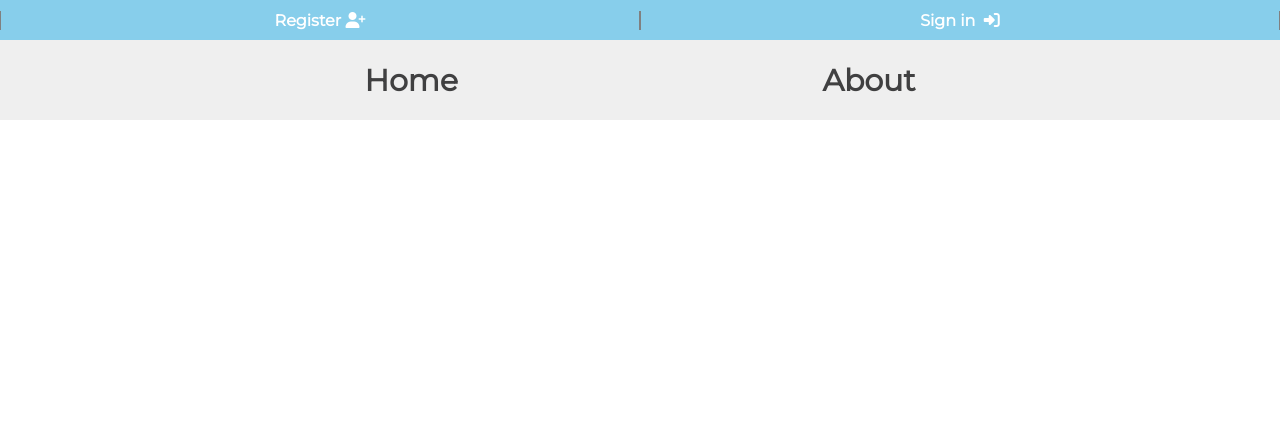
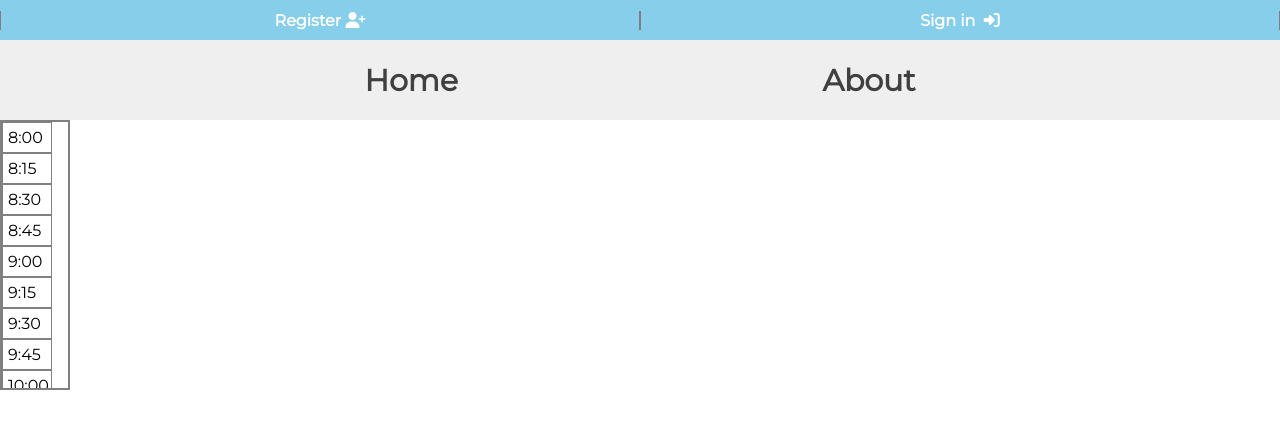
Before and after one commit to oleg1994/AppointMe, a React (Create React App) app in the folder AppointMe/: page /TimeSelector in a window 1280 px wide. Shown: the top 428 px of the page. Built offline with nearby package versions, Linux system fonts and the light colour scheme.

Commit message:
remove the selector

```diff
--- a/AppointMe/package.json
+++ b/AppointMe/package.json
@@ -4,6 +4,7 @@
   "private": true,
   "proxy": "http://localhost:4000/",
   "dependencies": {
+    "antd": "^3.20.0",
     "react": "~16.8.6",
     "react-calendar": "^2.19.0",
     "react-datepicker": "^2.7.0",
--- a/AppointMe/src/view/App.js
+++ b/AppointMe/src/view/App.js
@@ -12,6 +12,7 @@ import Dashboard from './Dashboard/Dashboard'
 import Appointment from './Appointment/Appointment';
 import { StateProvider } from '../Context/state';
 import Scheduling from './Scheduling/Scheduling';
+import TimeSelector from './TimeSelector/TimeSelector';
 
 
 
@@ -49,6 +50,7 @@ function App() {
           <Route path='/dashboard' component={Dashboard} />
           <Route path='/appointment' component={Appointment} />
           <Route path='/scheduling' component={Scheduling} />
+          <Route path='/TimeSelector' component={TimeSelector} />
         </div>
       </Router>
     </StateProvider>
--- a/AppointMe/src/view/Scheduling/Scheduling.css
+++ b/AppointMe/src/view/Scheduling/Scheduling.css
@@ -2,6 +2,14 @@
     height: fit-content;
     width: 100vw;
     text-align: center;
+}
+
+.timeandDate {
+    height: fit-content;
+    width: 100vw;
+    text-align: center;
+    display: flex;
+    justify-content: center;
 }
 
 .reviewWrapper {
--- a/AppointMe/src/view/Scheduling/Scheduling.js
+++ b/AppointMe/src/view/Scheduling/Scheduling.js
@@ -3,6 +3,7 @@ import DatePicker from "react-datepicker";
 import './../Scheduling/Scheduling.css'
 import "react-datepicker/dist/react-datepicker.css";
 import { useStateValue } from '../../Context/state';
+import TimeSelector from '../TimeSelector/TimeSelector';
 
 
 
@@ -20,6 +21,8 @@ function Scheduling(props) {
     const [excluded, setexcluded] = useState([])
     const [hour, sethour] = useState([])
     const [minute, setminute] = useState([])
+    let tempHours = []
+    const [checkTimeSpace, setcheckTimeSpace] = useState(false)
 
 
 
@@ -111,37 +114,37 @@ function Scheduling(props) {
             .then(response => {
                 // console.log(response)
                 setexcluded(response)
-                // response.forEach(element => {
-                //     if (date === element.date) {
+                console.log(response)
+                response.forEach(element => {
+                    console.log(element.date)
+                    console.log(date)
+                    if (date === element.date) {
+                        console.log(element.date)
 
-                //         setexcluded(element.time.slice(0, -3),element.time.slice(3))
 
-                //     }
-                // });
+                    }
+                });
+
 
             })
             .catch(error => console.error('Error:', error));
-    }, []);
+    }, [date]);
 
 
-
-    useEffect(() => {
-        excluded.forEach(element => {
-            // console.log(element.time)
-            sethour(element.time.slice(0, -3))
-            setminute(element.time.slice(3))
-
+    excluded.map((newT, index) => {
+        return (
+            tempHours.push(parseInt(newT.time.slice(0, -3)))
+        )
     });
 
-    }, [excluded])
 
-console.log(minute)
+    console.log(tempHours)
+
 
     return (
         <div className='CalendarWrapper'>
             <div className='AppointName'>Select the day of appointment</div>
-
-
+            <div className='timeandDate' >
                 <DatePicker
                     selected={startDate}
                     onChange={selectedDate}
@@ -149,19 +152,17 @@ console.log(minute)
                     filterDate={isWeekend}
                     inline
                     showTimeSelect
-                timeFormat="HH:mm"
-                timeIntervals={15}
                     dateFormat="MMMM d, yyyy h:mm aa"
-                timeCaption="time"
                     minDate={new Date()}
                     maxDate={LimitDays(new Date(), 10)}
                     minTime={new Date(new Date().setHours(8, 0, 0))}
                     maxTime={new Date(new Date().setHours(20, 0, 0))}
-                excludeTimes={[new Date(new Date().setHours(hour, minute, 0)), new Date(new Date().setHours(hour, minute, 0))]}
-
-
-
+                    timeFormat="HH:mm"
+                    excludeTimes={
+                        tempHours.map((hourz, index) => { return new Date(new Date().setHours(hourz, 0, 0)); })
+                    }
                 />
+            </div>
             < div className='reviewWrapper' >
                 <div className='AppointName'>Review Appointment details:</div>
                 <div className='reviewItem'>
--- /dev/null
+++ b/AppointMe/src/view/TimeSelector/TimeSelector.css
@@ -0,0 +1,47 @@
+.time {
+    height: fit-content;
+    width: 50px;
+    border: 1px grey solid;
+    padding: 5px;
+    cursor: pointer;
+}
+
+.time:hover {
+    background: skyblue;
+}
+
+.time:focus {
+    background: rgb(130, 161, 197);
+}
+
+.timeWrapper {
+    max-height: 270px;
+    max-width: 70px;
+    border: 2px grey solid;
+    overflow: scroll;
+    overflow-x: hidden;
+    position: relative;
+}
+
+
+
+.timeWrapper::-webkit-scrollbar {
+    width: 12px;
+}
+
+.timeWrapper::-webkit-scrollbar-track {
+    -webkit-box-shadow: inset 0 0 6px rgba(0, 0, 0, 0.3);
+    -webkit-border-radius: 10px;
+    border-radius: 10px;
+}
+
+.timeWrapper::-webkit-scrollbar-thumb {
+    -webkit-border-radius: 10px;
+    border-radius: 10px;
+    background: rgba(29, 5, 5, 0.8);
+    -webkit-box-shadow: inset 0 0 6px rgba(0, 0, 0, 0.5);
+}
+
+.timeWrapper::-webkit-scrollbar-thumb:window-inactive {
+    background: rgb(17, 15, 15);
+}
--- /dev/null
+++ b/AppointMe/src/view/TimeSelector/TimeSelector.js
@@ -0,0 +1,74 @@
+import React, { useState} from 'react';
+import './../TimeSelector/TimeSelector.css'
+
+
+
+
+
+
+
+function TimeSelector() {
+    const [time, setTime] = useState()
+return(
+    <ul className='timeWrapper'>
+        <li className='time' tabIndex="1"  onClick={timeSelected}>8:00</li>
+        <li className='time' tabIndex="1" onFocus={timeSelected}>8:15</li>
+        <li className='time' tabIndex="1">8:30</li>
+        <li className='time' tabIndex="1">8:45</li>
+        <li className='time' tabIndex="1">9:00</li>
+        <li className='time' tabIndex="1">9:15</li>
+        <li className='time' tabIndex="1">9:30</li>
+        <li className='time' tabIndex="1">9:45</li>
+        <li className='time' tabIndex="1">10:00</li>
+        <li className='time' tabIndex="1">10:15</li>
+        <li className='time' tabIndex="1">10:30</li>
+        <li className='time' tabIndex="1">10:45</li>
+        <li className='time' tabIndex="1">11:00</li>
+        <li className='time' tabIndex="1">11:15</li>
+        <li className='time' tabIndex="1">11:30</li>
+        <li className='time' tabIndex="1">11:45</li>
+        <li className='time' tabIndex="1">12:00</li>
+        <li className='time' tabIndex="1">12:15</li>
+        <li className='time' tabIndex="1">12:30</li>
+        <li className='time' tabIndex="1">12:45</li>
+        <li className='time' tabIndex="1">13:00</li>
+        <li className='time' tabIndex="1">13:15</li>
+        <li className='time' tabIndex="1">13:30</li>
+        <li className='time' tabIndex="1">13:45</li>
+        <li className='time' tabIndex="1">14:00</li>
+        <li className='time' tabIndex="1">14:15</li>
+        <li className='time' tabIndex="1">14:30</li>
+        <li className='time' tabIndex="1">14:45</li>
+        <li className='time' tabIndex="1">15:00</li>
+        <li className='time' tabIndex="1">15:15</li>
+        <li className='time' tabIndex="1">15:30</li>
+        <li className='time' tabIndex="1">15:45</li>
+        <li className='time' tabIndex="1">16:00</li>
+        <li className='time' tabIndex="1">16:15</li>
+        <li className='time' tabIndex="1">16:30</li>
+        <li className='time' tabIndex="1">16:45</li>
+        <li className='time' tabIndex="1">17:00</li>
+        <li className='time' tabIndex="1">17:15</li>
+        <li className='time' tabIndex="1">17:30</li>
+        <li className='time' tabIndex="1">17:45</li>
+        <li className='time' tabIndex="1">18:00</li>
+        <li className='time' tabIndex="1">18:15</li>
+        <li className='time' tabIndex="1">18:30</li>
+        <li className='time' tabIndex="1">18:45</li>
+        <li className='time' tabIndex="1">19:00</li>
+        <li className='time' tabIndex="1">19:15</li>
+        <li className='time' tabIndex="1">19:30</li>
+        <li className='time' tabIndex="1">19:45</li>
+        <li className='time' tabIndex="1">20:00</li>
+    </ul>
+)
+
+function timeSelected(e) {
+    setTime(e.target.innerHTML)
+    console.log(e.target.innerHTML)
+
+}
+
+}
+
+export default TimeSelector;
```
Also changed, not shown: 1 other file (tests, documents, lock files or other folders). Lines whose indentation alone changed are shown as unchanged.
